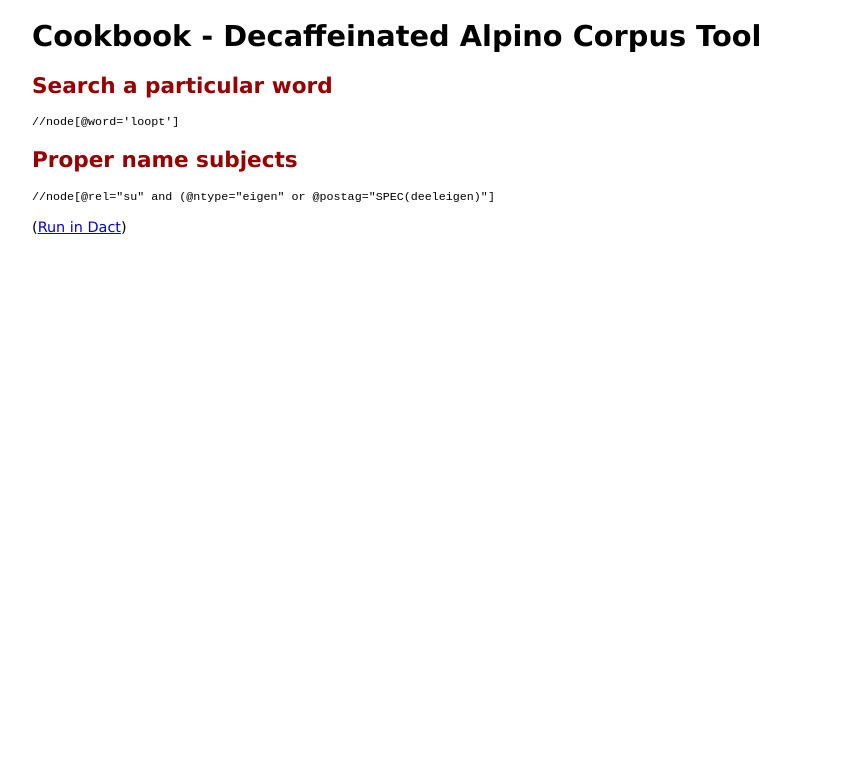
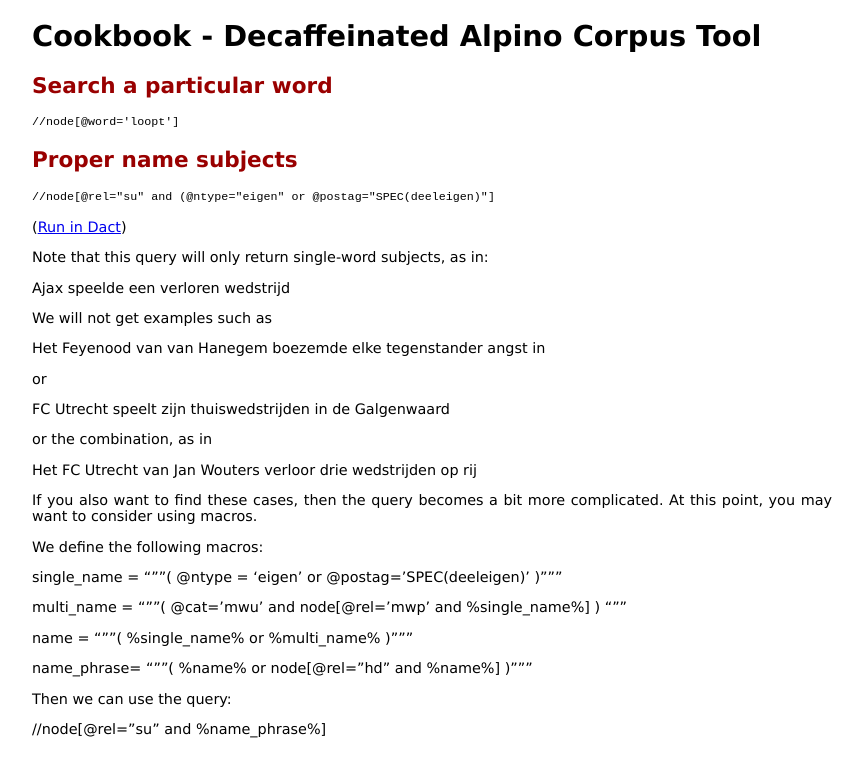
Before and after one commit to rug-compling/dact, a Jekyll site: the page built from cookbook/index.md, in a window 1280 px wide. Shown: the top 777 px of the page, without its empty margins (208-1071 px from the left). Built offline with Jekyll 4.4.1, drawn with Linux system fonts in a browser that asks for light colours.

Commit message:
Update cookbook/index.md
extended the example of subject names

````diff
--- a/cookbook/index.md
+++ b/cookbook/index.md
@@ -16,3 +16,36 @@
 ```
 
 (<a href="dact:/?filter=//node[@rel='su' and @pt='spec']">Run in Dact</a>)
+
+Note that this query will only return single-word subjects, as in:
+
+   Ajax speelde een verloren wedstrijd
+
+We will not get examples such as
+
+   Het Feyenood van van Hanegem boezemde elke tegenstander angst in
+
+or
+
+   FC Utrecht speelt zijn thuiswedstrijden in de Galgenwaard
+
+or the combination, as in
+
+   Het FC Utrecht van Jan Wouters verloor drie wedstrijden op rij
+
+If you also want to find these cases, then the query becomes a bit more complicated. At this point,
+you may want to consider using macros.
+
+We define the following macros:
+
+single_name = """( @ntype = 'eigen' or @postag='SPEC(deeleigen)'  )"""
+
+multi_name =  """( @cat='mwu' and node[@rel='mwp' and %single_name%] ) """
+
+name =        """( %single_name% or %multi_name% )"""
+
+name_phrase=  """( %name% or node[@rel="hd"  and %name%]  )"""
+
+Then we can use the query:
+
+//node[@rel="su" and %name_phrase%]
````
